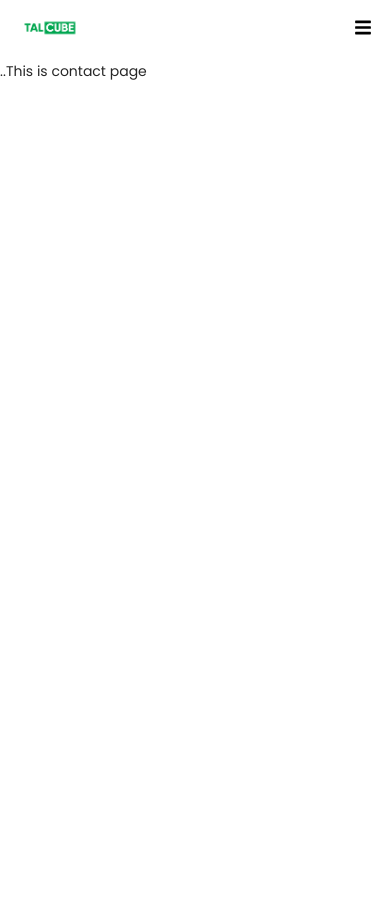
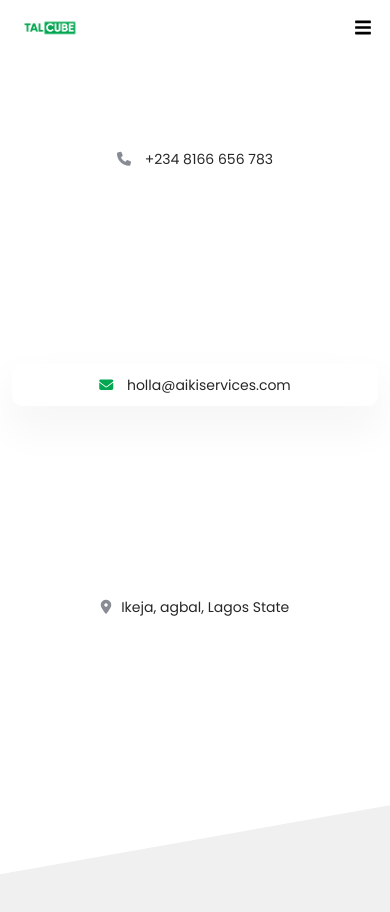
Before and after one commit to grace22411/talcube-course-website, a React (Create React App) app: page /contact in a window 390 px wide. Shown: the top 912 px of the page. Before the commit the page ends 844 px from the top, so only its background shows below. Built offline with nearby package versions, Linux system fonts and the light colour scheme.

Commit message:
contact page added

```diff
--- a/package.json
+++ b/package.json
@@ -1,4 +1,5 @@
 {
+  "homepage": "http://grace22411.github.io/talcube-course-website",
   "name": "talcube-course-website",
   "version": "0.1.0",
   "private": true,
@@ -11,6 +12,7 @@
     "axois": "^0.0.1-security",
     "flutterwave-react-v3": "^1.0.9",
     "framer-motion": "^2.9.5",
+    "gh-pages": "^3.1.0",
     "react": "^17.0.1",
     "react-dom": "^17.0.1",
     "react-icons": "^4.1.0",
@@ -22,6 +24,8 @@
     "web-vitals": "^0.2.4"
   },
   "scripts": {
+    "predeploy": "npm run build",
+    "deploy": "gh-pages -d build",
     "start": "react-scripts start",
     "build": "react-scripts build",
     "test": "react-scripts test",
--- a/public/index.html
+++ b/public/index.html
@@ -11,9 +11,22 @@
     />
     <link rel="apple-touch-icon" href="%PUBLIC_URL%/logo192.png" />
     <!-- CSS only -->
-<link href="https://cdn.jsdelivr.net/npm/bootstrap@5.0.0-beta1/dist/css/bootstrap.min.css" rel="stylesheet" integrity="sha384-giJF6kkoqNQ00vy+HMDP7azOuL0xtbfIcaT9wjKHr8RbDVddVHyTfAAsrekwKmP1" crossorigin="anonymous">
-<!-- JavaScript Bundle with Popper -->
-<script src="https://cdn.jsdelivr.net/npm/bootstrap@5.0.0-beta1/dist/js/bootstrap.bundle.min.js" integrity="sha384-ygbV9kiqUc6oa4msXn9868pTtWMgiQaeYH7/t7LECLbyPA2x65Kgf80OJFdroafW" crossorigin="anonymous"></script>
+    <link
+      href="https://cdn.jsdelivr.net/npm/bootstrap@5.0.0-beta1/dist/css/bootstrap.min.css"
+      rel="stylesheet"
+      integrity="sha384-giJF6kkoqNQ00vy+HMDP7azOuL0xtbfIcaT9wjKHr8RbDVddVHyTfAAsrekwKmP1"
+      crossorigin="anonymous"
+    />
+    <script
+      src="https://kit.fontawesome.com/799b643291.js"
+      crossorigin="anonymous"
+    ></script>
+    <!-- JavaScript Bundle with Popper -->
+    <script
+      src="https://cdn.jsdelivr.net/npm/bootstrap@5.0.0-beta1/dist/js/bootstrap.bundle.min.js"
+      integrity="sha384-ygbV9kiqUc6oa4msXn9868pTtWMgiQaeYH7/t7LECLbyPA2x65Kgf80OJFdroafW"
+      crossorigin="anonymous"
+    ></script>
     <!--
       manifest.json provides metadata used when your web app is installed on a
       user's mobile device or desktop. See https://developers.google.com/web/fundamentals/web-app-manifest/
--- a/src/components/Sidebar.js
+++ b/src/components/Sidebar.js
@@ -20,6 +20,8 @@ const SidebarContainer = styled.aside`
 
 const CloseIcon = styled(FaTimes)`
     color:#fff;
+    height:20px;
+    width:20px;
 `
 const Icon = styled.div`
     position:absolute;
@@ -47,7 +49,7 @@ const SidebarLink = styled(Link)`
     display:flex;
     align-items:center;
     justify-content:center;
-    font-size:1.5rem;
+    font-size:1.1rem;
     text-decoration:none;
     color:#fff;
     list-style-type:none;
--- a/src/pages/Contact.js
+++ b/src/pages/Contact.js
@@ -1,6 +1,39 @@
 import React,{useState} from 'react'
 import Header from '../components/Header'
 import Sidebar from '../components/Sidebar'
+import styled from "styled-components"
+import PageFooter from '../components/PageFooter'
+
+const Container=styled.div`
+    .row {
+        display:flex;
+        height:80vh;
+        align-items:center;
+      .col-md-4 {
+          margin-bottom:15px;
+        .text {
+          text-align: center;
+          i {
+            color: #888a94;
+            margin-right: 10px;
+          }
+          font-size: 14px;
+        }
+        .middle {
+          box-shadow: 0 20px 40px 5px rgba(0, 0, 0, 0.04);
+          padding: 10px 0 10px 0;
+          border-radius: 10px;
+          margin-top: -10px;
+          i {
+            color: #00A650;
+          }
+          p {
+            margin-bottom: 0;
+          }
+        }
+      }
+    }
+`
 
 const Contact = () => {
     const[isOpen, setIsOpen] = useState(false)
@@ -13,7 +46,26 @@ const Contact = () => {
             <Sidebar isOpen={isOpen} toggle={toggle} />
       <Header toggle={toggle}/>
 
-            ..This is contact page
+      <Container className="container social-media-contact">
+              <div className="row">
+                  <div className="col-md-4">
+                      <div className="text">
+                          <p><i className="fas fa-phone"></i> +234 8166 656 783</p>
+                      </div>
+                  </div>
+                  <div className="col-md-4">
+                    <div className="text middle">
+                        <p><i className="fas fa-envelope"></i> holla@aikiservices.com</p>
+                    </div>
+                </div>
+                <div className="col-md-4">
+                    <div className="text">
+                        <p><i className="fas fa-map-marker-alt"></i>Ikeja, agbal, Lagos State</p>
+                    </div>
+                </div>
+              </div>
+          </Container>
+          <PageFooter />
         </div>
     )
 }
```
Also changed, not shown: 2 other files (tests, documents, lock files or other folders).
